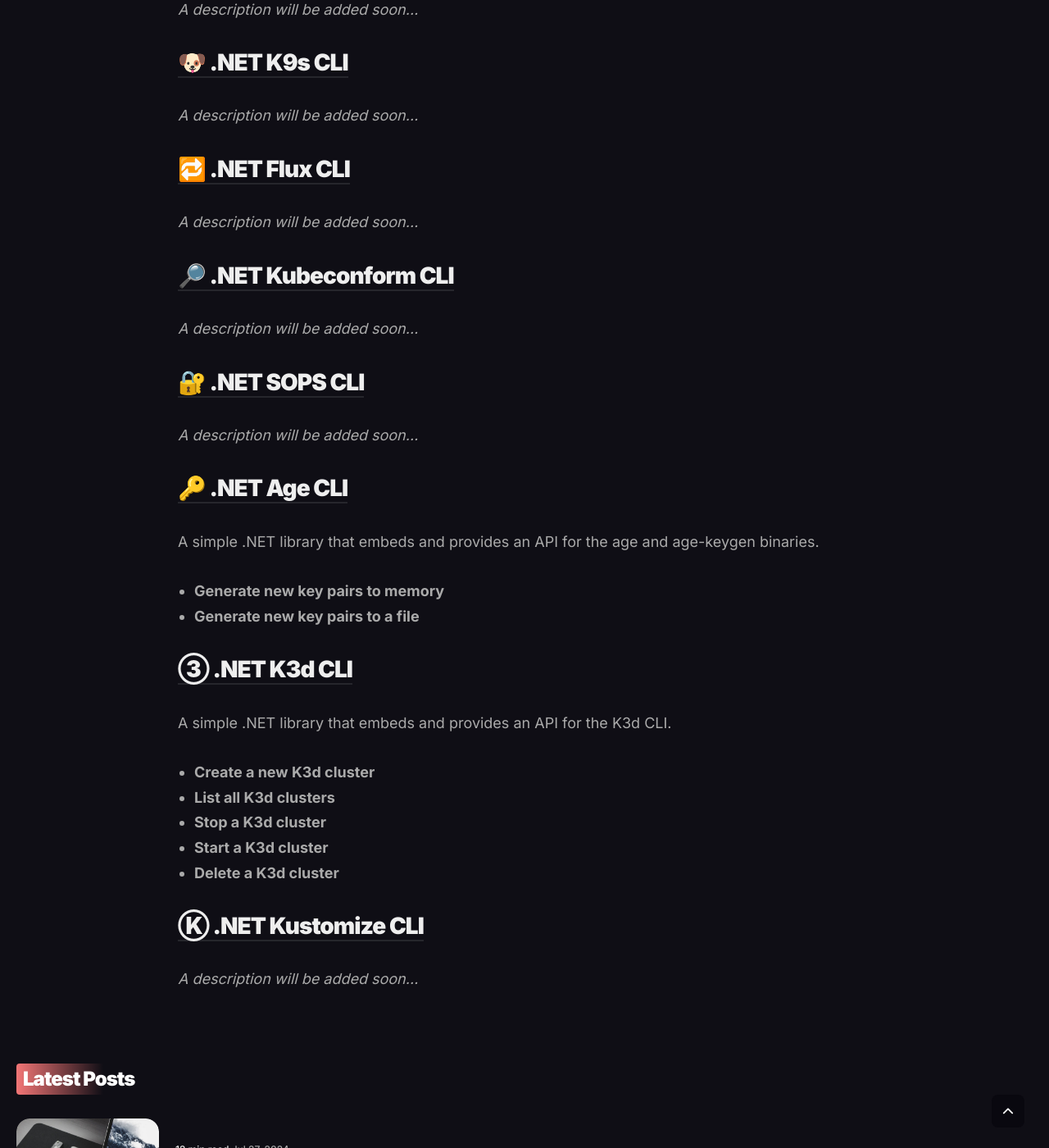
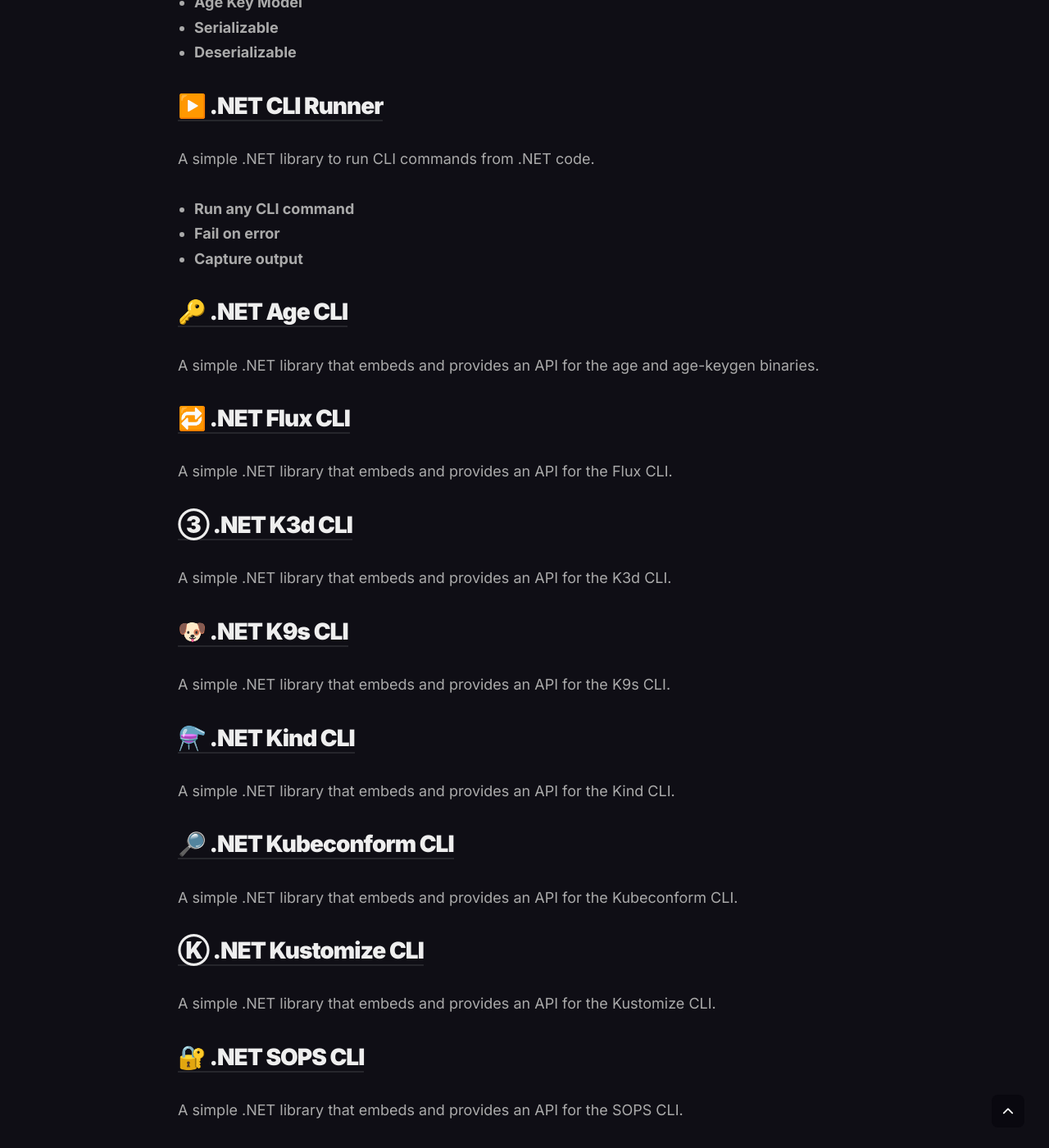
Before and after one commit to niem94/niem94, a Jekyll site: the page built from _pages/libraries.md, in a window 1280 px wide and 1400 px high, scrolled down 2469 px. Shown: the whole window at 82% size. Built offline with Jekyll 4.4.1, drawn with Linux system fonts in a browser that asks for light colours; some of the changed text lies outside the part shown.

Commit message:
docs: update library descriptions and enhance README.md and libraries.md
Signed-off-by: Nikolai Emil Damm <neq@energinet.dk>

```diff
--- a/_pages/libraries.md
+++ b/_pages/libraries.md
@@ -18,19 +18,25 @@ A simple .NET library for generating Kubernetes resources.
 
 ## [🌐 .NET Kubernetes Provisioner](https://github.com/devantler/dotnet-kubernetes-provisioner)
 
-_A description will be added soon..._
+A simple .NET library for provisioning Kubernetes clusters and resources.
+
+- **Provision K3d clusters**
+- **Provision Kind clusters**
+- **Provision Flux GitOps tooling**
+- **Provision native Kubernetes resources**
+
+## [✅ .NET Kubernetes Validator](https://github.com/devantler/dotnet-kubernetes-validator)
+
+A simple .NET library for client-side and server-side validation of Kubernetes resources.
+
+- **Client-side yaml syntax validation**
+- **Client-side schema validation**
 
 ## [🐳 .NET Container Engine Provisioner](https://github.com/devantler/dotnet-container-engine-provisioner)
 
-_A description will be added soon..._
+A simple .NET library for provisioning resources in container engines.
 
-## [📄 .NET Template Engine](https://github.com/devantler/dotnet-template-engine)
-
-A simple .NET library for generating files from templates.
-
-- **Generate files from templates**
-- **Supports Scriban templates**
-- **Extensible**
+- **Provision Docker resources**
 
 ## [🔓 .NET Key Manager](https://github.com/devantler/dotnet-key-manager)
 
@@ -42,6 +48,14 @@ A simple .NET library to manage asymmetric keys.
 - **Delete key pairs from file**
 - **Supports Age keys locally**
 - **Works with SOPS**
+
+## [📄 .NET Template Engine](https://github.com/devantler/dotnet-template-engine)
+
+A simple .NET library for generating files from templates.
+
+- **Generate files from templates**
+- **Supports Scriban templates**
+- **Extensible**
 
 ## [🗝️ .NET Keys](https://github.com/devantler/dotnet-keys)
 
@@ -59,43 +73,34 @@ A simple .NET library to run CLI commands from .NET code.
 - **Fail on error**
 - **Capture output**
 
-## [⚗️ .NET Kind CLI](https://github.com/devantler/dotnet-kind-cli)
-
-_A description will be added soon..._
-
-## [🐶 .NET K9s CLI](https://github.com/devantler/dotnet-k9s-cli)
-
-_A description will be added soon..._
-
-## [🔁 .NET Flux CLI](https://github.com/devantler/dotnet-flux-cli)
-
-_A description will be added soon..._
-
-## [🔎 .NET Kubeconform CLI](https://github.com/devantler/dotnet-kubeconform-cli)
-
-_A description will be added soon..._
-
-## [🔐 .NET SOPS CLI](https://github.com/devantler/dotnet-sops-cli)
-
-_A description will be added soon..._
-
 ## [🔑 .NET Age CLI](https://github.com/devantler/dotnet-age-cli)
 
 A simple .NET library that embeds and provides an API for the age and age-keygen binaries.
 
-- **Generate new key pairs to memory**
-- **Generate new key pairs to a file**
+## [🔁 .NET Flux CLI](https://github.com/devantler/dotnet-flux-cli)
+
+A simple .NET library that embeds and provides an API for the Flux CLI.
 
 ## [③ .NET K3d CLI](https://github.com/devantler/dotnet-k3d-cli)
 
 A simple .NET library that embeds and provides an API for the K3d CLI.
 
-- **Create a new K3d cluster**
-- **List all K3d clusters**
-- **Stop a K3d cluster**
-- **Start a K3d cluster**
-- **Delete a K3d cluster**
+## [🐶 .NET K9s CLI](https://github.com/devantler/dotnet-k9s-cli)
+
+A simple .NET library that embeds and provides an API for the K9s CLI.
+
+## [⚗️ .NET Kind CLI](https://github.com/devantler/dotnet-kind-cli)
+
+A simple .NET library that embeds and provides an API for the Kind CLI.
+
+## [🔎 .NET Kubeconform CLI](https://github.com/devantler/dotnet-kubeconform-cli)
+
+A simple .NET library that embeds and provides an API for the Kubeconform CLI.
 
 ## [Ⓚ .NET Kustomize CLI](https://github.com/devantler/dotnet-kustomize-cli)
 
-_A description will be added soon..._
+A simple .NET library that embeds and provides an API for the Kustomize CLI.
+
+## [🔐 .NET SOPS CLI](https://github.com/devantler/dotnet-sops-cli)
+
+A simple .NET library that embeds and provides an API for the SOPS CLI.
```
Also changed, not shown: README.md.
